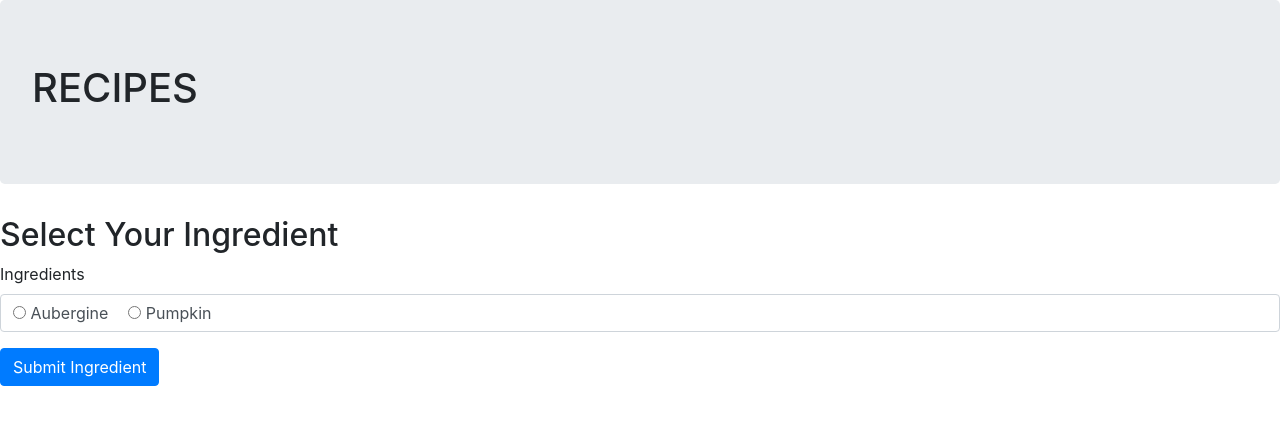
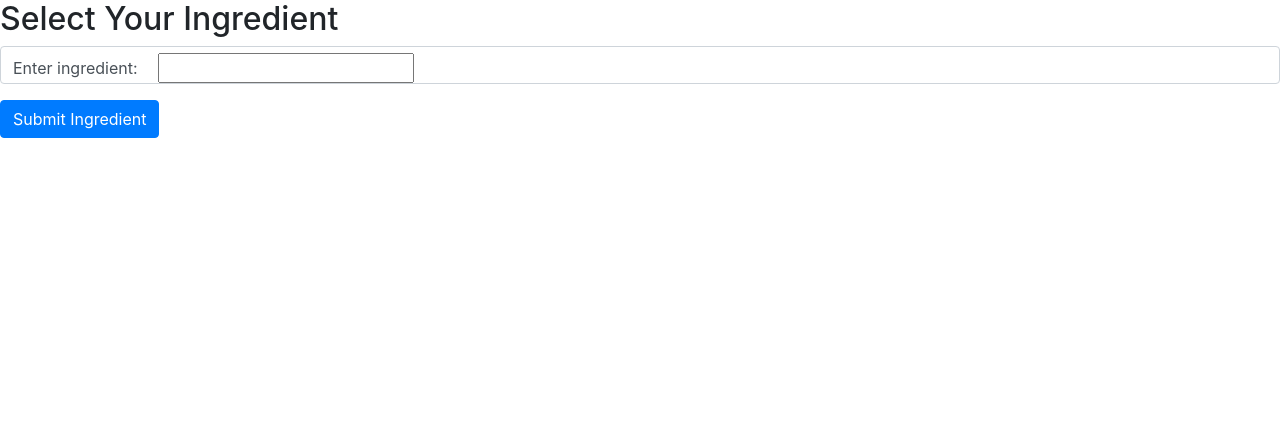
Before and after one commit to RachHub/DT265-Group-Project, an Angular app in the folder login/login/: page /select in a window 1280 px wide. Shown: the top 424 px of the page. Built offline with nearby package versions, Linux system fonts and the light colour scheme.

Commit message:
added nav bar, search for any ingredient

```diff
--- a/login/login/src/app/_services/pass-ingredient.service.ts
+++ b/login/login/src/app/_services/pass-ingredient.service.ts
@@ -14,11 +14,7 @@ export class PassIngredientService {
 
 
   searchingredient(ingredient) {
-    //let params = new HttpParams();
-    //params = params.append('vegetable', (ingredient));
 
-
-    //return this.http.get<Recipes>(this.projectUrl, {params});
     return this.http.get<Recipes[]>(this.projectUrl + ingredient)
       };
   }
--- a/login/login/src/app/app.component.css
+++ b/login/login/src/app/app.component.css
@@ -0,0 +1,5 @@
+* {
+    margin: 0;
+    padding: 0;
+    box-sizing: border-box;
+}
--- a/login/login/src/app/app.component.html
+++ b/login/login/src/app/app.component.html
@@ -6,9 +6,7 @@
 <!-- * * * * * * * * * Delete the template below * * * * * * * * * * -->
 <!-- * * * * * * * to get started with your project! * * * * * * * * -->
 <!-- * * * * * * * * * * * * * * * * * * * * * * * * * * * * * * * -->
-<div class="jumbotron">
-<h1>RECIPES</h1>
-</div>
+
 <div>
   <router-outlet></router-outlet>
 </div>
--- a/login/login/src/app/display-recipes/display-recipes.component.css
+++ b/login/login/src/app/display-recipes/display-recipes.component.css
@@ -1,3 +1,19 @@
+
+
 .recipe_li {
     list-style-type: none;
 }
+
+.mt-5 {
+    font-size: 3em;
+}
+
+.lead {
+    font-size: 1.5em;
+}
+.col-lg-12 {
+    width: 1500px;
+    height: 260px;
+    background-image:url("../img/vegetables.jpg");
+    color: white;
+}
--- a/login/login/src/app/display-recipes/display-recipes.component.html
+++ b/login/login/src/app/display-recipes/display-recipes.component.html
@@ -1,3 +1,40 @@
+<!-- Navigation -->
+<nav class="navbar navbar-expand-lg navbar-dark bg-dark static-top">
+    <div class="container">
+      <a class="navbar-brand" href="#">Home</a>
+      <button class="navbar-toggler" type="button" data-toggle="collapse" data-target="#navbarResponsive" aria-controls="navbarResponsive" aria-expanded="false" aria-label="Toggle navigation">
+        <span class="navbar-toggler-icon"></span>
+      </button>
+      <div class="collapse navbar-collapse" id="navbarResponsive">
+        <ul class="navbar-nav ml-auto">
+          <li class="nav-item active">
+            <a class="nav-link" href="#">Find Market
+              <span class="sr-only">(current)</span>
+            </a>
+          </li>
+          <li class="nav-item">
+            <a class="nav-link" href="#">Reports</a>
+          </li>
+          <li class="nav-item">
+            <a class="nav-link" href="#">Favourites</a>
+          </li>
+          <li class="nav-item">
+            <a class="nav-link" href="#">About</a>
+          </li>
+        </ul>
+      </div>
+    </div>
+  </nav>
+
+  <!-- Page Content -->
+  <div class="container">
+    <div class="row">
+      <div class="col-lg-12">
+
+        <h1 class="mt-5 text-center" >Seasonal Recipes</h1>
+        <p class="lead text-center">Cook seasonally with fresh Irish vegetables to benefit the environment and your taste buds.</p>
+
+      </div>
       <ul>
         <li [className]="'recipe_li'" *ngFor="let recipe of recipes">
             <div><h6>Title:</h6> {{ recipe['title'] }}</div>
@@ -7,3 +44,9 @@
             <br>
         </li>
       </ul>
+    </div>
+  </div>
+
+  <!-- Bootstrap core JavaScript -->
+  <script src="vendor/jquery/jquery.slim.min.js"></script>
+  <script src="vendor/bootstrap/js/bootstrap.bundle.min.js"></script>
--- a/login/login/src/app/select-ingredient/select-ingredient.component.html
+++ b/login/login/src/app/select-ingredient/select-ingredient.component.html
@@ -1,16 +1,11 @@
 <h2>Select Your Ingredient</h2>
 <form [formGroup]="selectForm" (ngSubmit)="onSubmit()">
   <div class="form-group">
-    <label>Ingredients</label>
+
     <div class="form-control">
-      <label class="radio-inline" style="margin-right: 20px">
-        <input type="radio" value="aubergine"  formControlName="ingredientselection">
-        Aubergine
-      </label>
-      <label class="radio-inline" style="margin-right: 20px">
-        <input type="radio" value="pumpkin"  formControlName="ingredientselection">
-        Pumpkin
-      </label>
+      <label class="text" style="margin-right: 20px">Enter ingredient:</label>
+        <input type="text" value="Ingredient"  formControlName="ingredientselection">
+
     </div>
   </div>
   <div class="form-group">
--- a/login/login/src/index.html
+++ b/login/login/src/index.html
@@ -2,10 +2,11 @@
 <html lang="en">
 <head>
   <meta charset="utf-8">
-  <title>Cpdengine</title>
+  <title>Seasonal Recipes</title>
   <base href="/">
   <meta name="viewport" content="width=device-width, initial-scale=1">
   <link rel="icon" type="image/x-icon" href="favicon.ico">
+
   <link rel="stylesheet" href="https://stackpath.bootstrapcdn.com/bootstrap/4.4.1/css/bootstrap.min.css" integrity="sha384-Vkoo8x4CGsO3+Hhxv8T/Q5PaXtkKtu6ug5TOeNV6gBiFeWPGFN9MuhOf23Q9Ifjh" crossorigin="anonymous">
 </head>
 <body>
```
Also changed, not shown: login/login/src/app/img/vegetables.jpg (added). Lines whose indentation alone changed are shown as unchanged.
